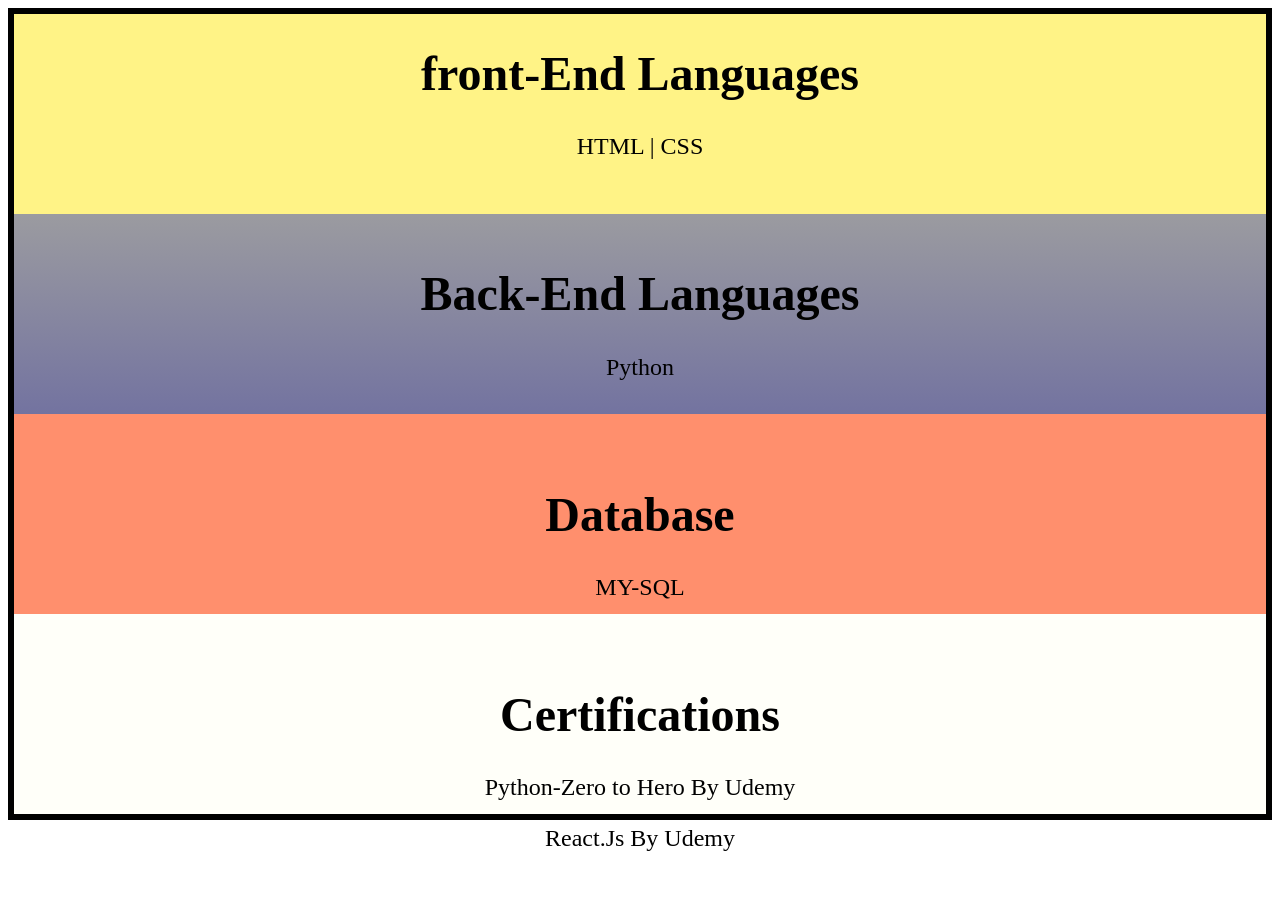
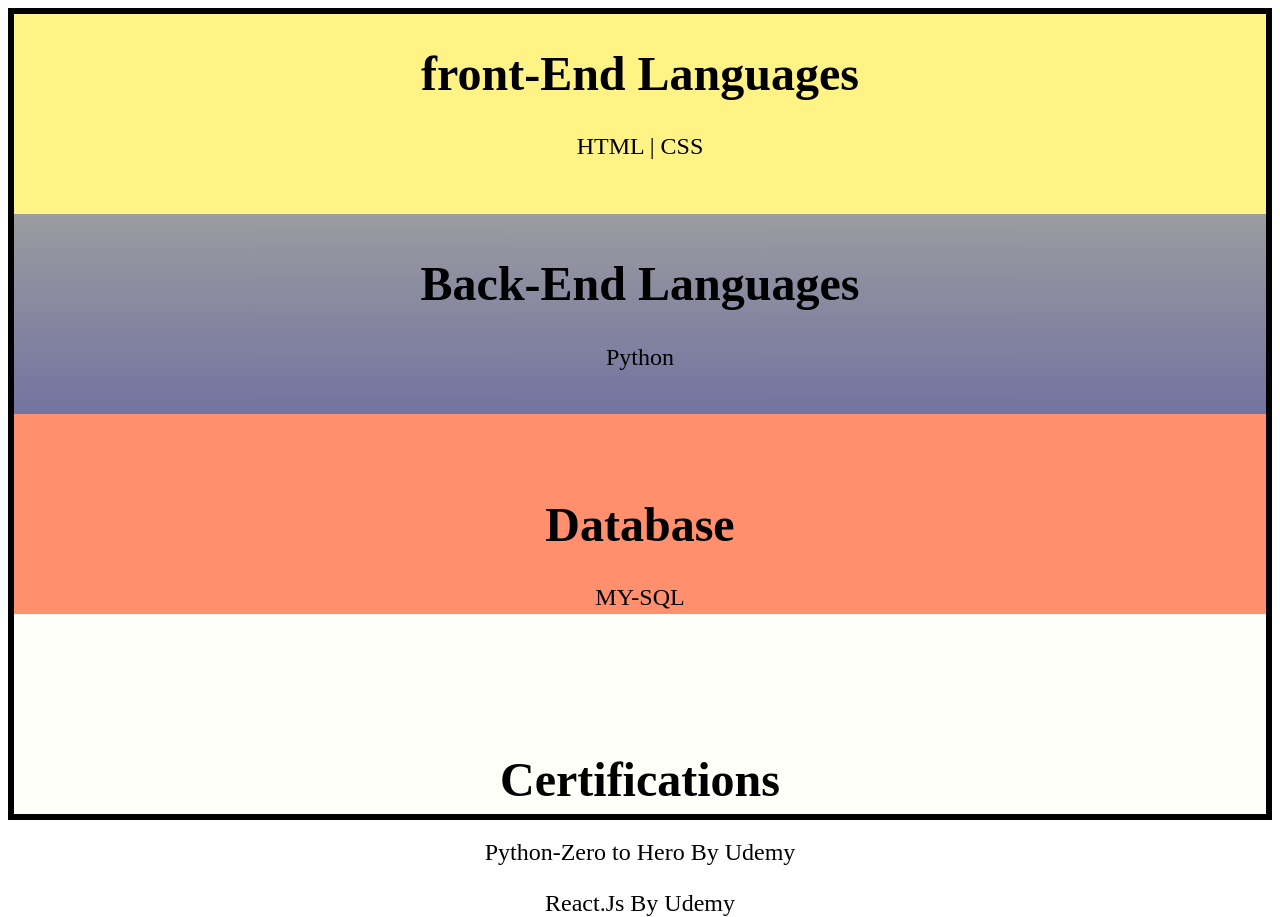
Before and after one commit to Bhargavvakkantula/bhargav.portfolio, a plain HTML site: page page3.html in a window 1280 px wide. Before the commit the page ends 852 px from the top, so only its background shows below. Drawn offline with Linux system fonts and the light colour scheme.

Commit message:
Update style3.css

```diff
--- a/style3.css
+++ b/style3.css
@@ -14,7 +14,7 @@
     border-width: 6px;
     text-align: center;
     font-size: x-large;
-    padding-top :50px;
+    padding-top :40px;
 }
 #Three{
 
@@ -22,7 +22,7 @@
     font-family: 'Times New Roman', Times, serif;
     text-align: center;
     font-size: x-large;
-    padding-top: 50px;
+    padding-top: 70px;
 }
 #Four{
 
@@ -30,5 +30,5 @@
     font-family: 'Times New Roman', Times, serif;
     text-align: center;
     font-size: x-large;
-    padding-top: 30px;
+    padding-top: 85px;
 }
```
